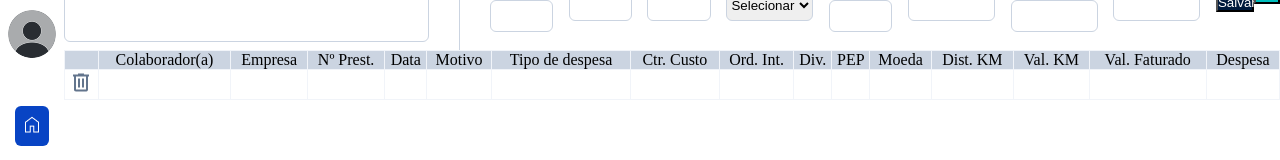
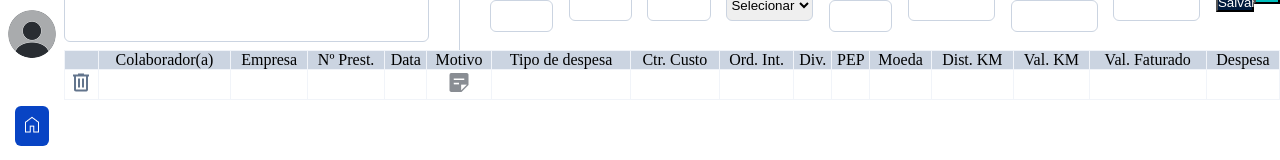
Before and after one commit to jonatanlima06/sispar, a React (Vite) app in the folder sispar/: page /solicitacao in a window 1280 px wide. Shown: the part 190-350 px from the top of the page. Built offline with nearby package versions, Linux system fonts and the light colour scheme.

Commit message:
Atualizando tela de reembolso

```diff
--- a/sispar/src/components/solicitacao/Solicitacao.jsx
+++ b/sispar/src/components/solicitacao/Solicitacao.jsx
@@ -144,7 +144,7 @@ function Solicitacao() {
                                 <td></td>
                                 <td></td>
                                 <td></td>
-                                <td></td>
+                                <td><img src={Motivo} alt="Motivo" /></td>
                                 <td></td>
                                 <td></td>
                                 <td></td>
--- a/sispar/src/components/solicitacao/Solicitacao.module.scss
+++ b/sispar/src/components/solicitacao/Solicitacao.module.scss
@@ -9,10 +9,6 @@
 
 .containerPrincipalSolicitacao{
     width: 95%;
-}
-
-.mainSolicitacao{
-    //display: flex;
 }
 
 .formSolicitacao {
```
